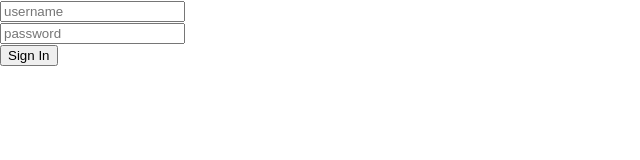
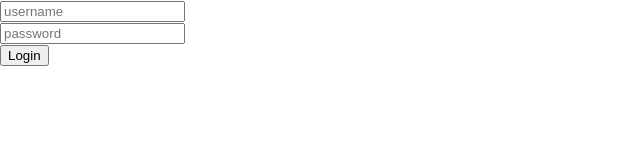
Before and after one commit to 985563349/react-vite-template, a React (Vite) app: page /login in a window 1280 px wide. Shown: the top 160 px of the page, without its empty margins (0-640 px from the left). Built offline with nearby package versions, Linux system fonts and the light colour scheme.

Commit message:
chore: update eslint rules

```diff
--- a/src/pages/Login.tsx
+++ b/src/pages/Login.tsx
@@ -48,7 +48,7 @@
         </div>
 
         <div className="form-item">
-          <button type="submit">Sign In</button>
+          <button type="submit">Login</button>
         </div>
       </form>
     </div>
--- a/src/shims-axios.d.ts
+++ b/src/shims-axios.d.ts
@@ -1,3 +1,4 @@
+/* eslint-disable @typescript-eslint/no-unused-vars */
 import type { AxiosInstance } from 'axios';
 
 declare module 'axios' {
```
Also changed, not shown: .eslintrc.cjs.
